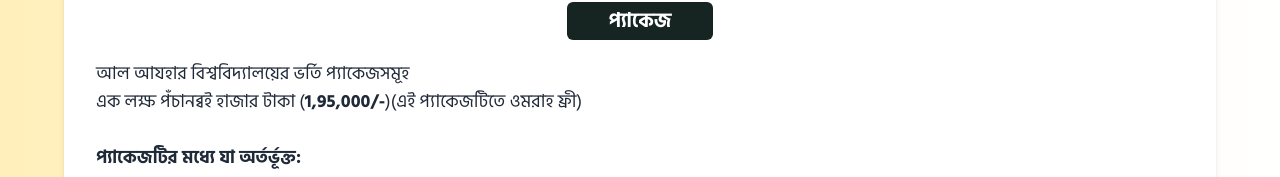
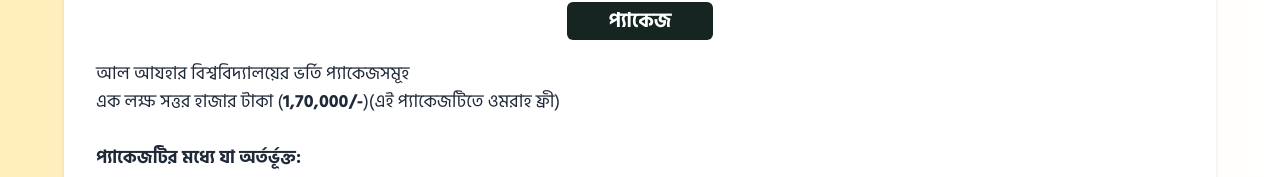
Before and after one commit to BabriWala/azhari-travels, a Next.js app: page /al-azhar-university in a window 1280 px wide. Shown: the part 282-459 px from the top of the page. Built offline with nearby package versions, Linux system fonts and the light colour scheme.

Commit message:
updated price

```diff
--- a/src/app/al-azhar-university/page.tsx
+++ b/src/app/al-azhar-university/page.tsx
@@ -17,7 +17,7 @@
                             <p className="text-lg text-justify">
                                 আল আযহার বিশ্ববিদ্যালয়ের ভর্তি প্যাকেজসমূহ
                                 <br />
-                                এক লক্ষ পঁচানব্বই হাজার টাকা (<b>1,95,000/-</b>)(এই প্যাকেজটিতে ওমরাহ ফ্রী)
+                                এক লক্ষ সত্তর হাজার টাকা (<b>1,70,000/-</b>)(এই প্যাকেজটিতে ওমরাহ ফ্রী)
                                 {/* <br /> */}
                                 {/* এক লক্ষ ত্রিশ হাজার টাকা (<b>1,30,000/-</b>) */}
                                 <br />
--- a/src/app/components/Package/Packages.tsx
+++ b/src/app/components/Package/Packages.tsx
@@ -19,7 +19,7 @@
         title: "স্টুডেন্ট",
         slug: "student-package",
         // price: "১ লক্ষ ২০ হাজার",
-        price: `(১ লক্ষ ৯৫ হাজার - ওমরাহ ফ্রী)`,
+        price: `(১ লক্ষ ৭০ হাজার - ওমরাহ ফ্রী)`,
         features: ["ভিসা", "টিকেট", "অফার লেটার", "ভর্তি", "বাসা",],
         isPopular: true,
     },
```
